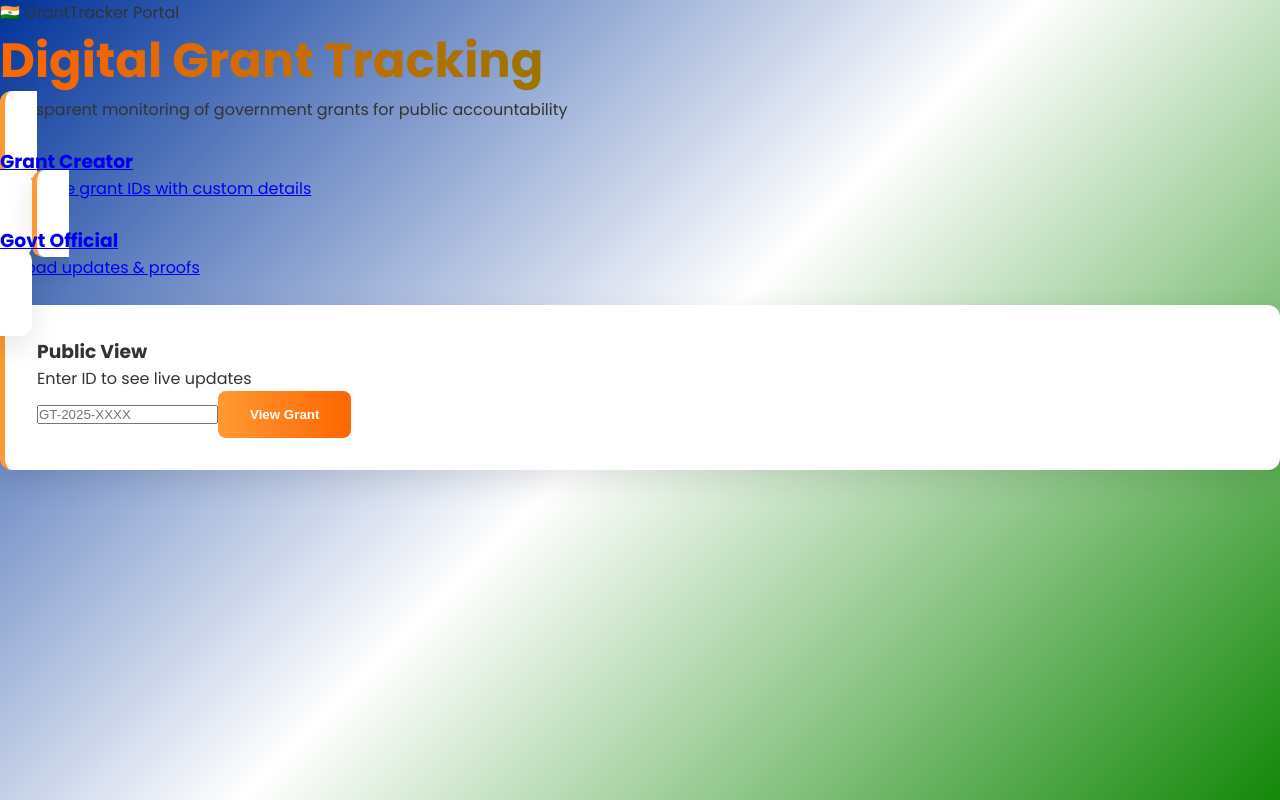
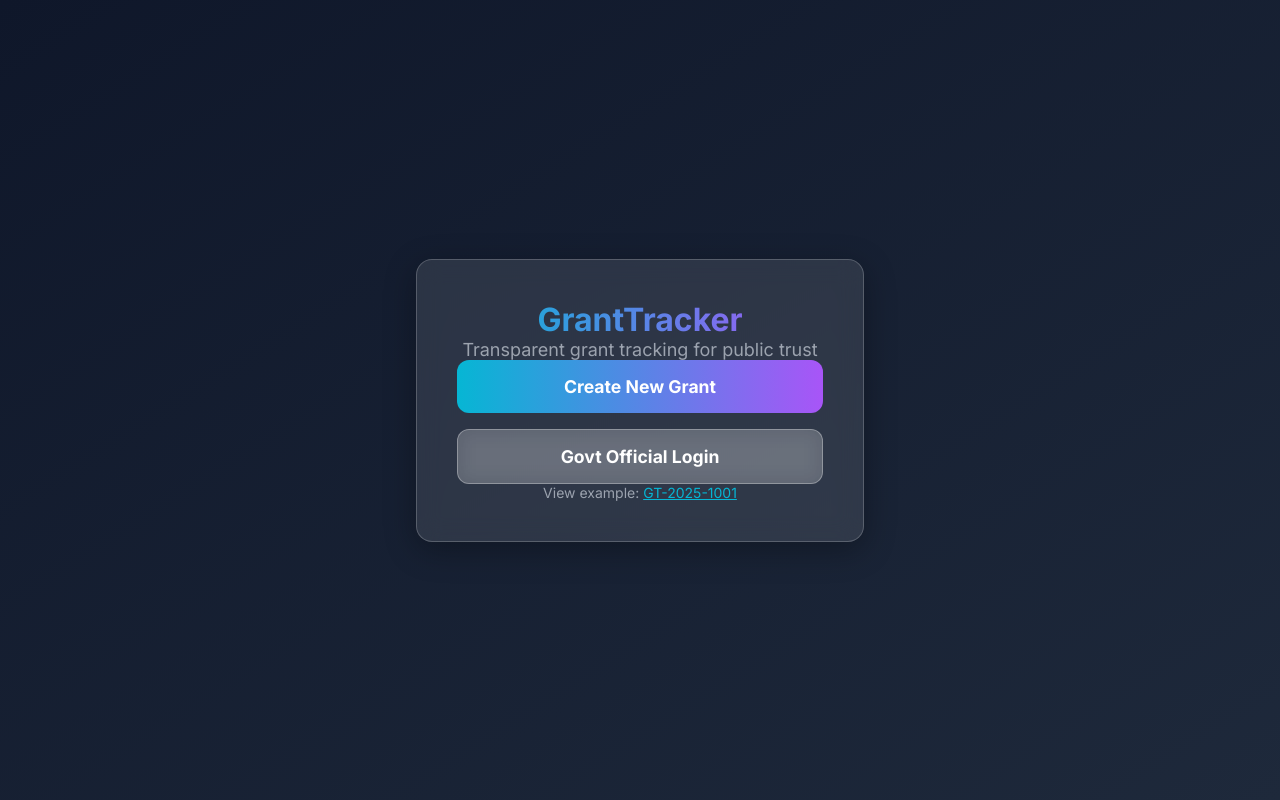
Before and after one commit to mamothai/grant-tracker-frontend, a React (Vite) app: page / in a window 1280 px wide. Built offline with nearby package versions, Linux system fonts and the light colour scheme.

Commit message:
SWITCHED TO PURE CSS — NO TAILWIND, NO WARNINGS

```diff
--- a/src/App.jsx
+++ b/src/App.jsx
@@ -1,158 +1,39 @@
-import { Link, Routes, Route, useParams } from 'react-router-dom'
-import { useState, useEffect } from 'react'
+import { Link, Routes, Route } from 'react-router-dom'
+import CreateGrant from './createGrant.jsx'
+import PublicView from './PublicView.jsx'
+import GovLogin from './GovLogin.jsx'
+import GovDashboard from './GovDashboard.jsx'
 
-const App = () => {
+export default function App() {
   return (
     <div>
       <Routes>
-        <Route path="/" element={<Home />} />
-        <Route path="/creator-login" element={<CreatorLogin />} />
-        <Route path="/creator-dashboard" element={<CreatorDashboard />} />
+        <Route path="/" element={
+          <div className="flex-center">
+            <div className="glass max-w-md w-full text-center">
+              <h1 className="text-5xl font-bold mb-4 text-gradient">
+                GrantTracker
+              </h1>
+              <p className="text-gray text-lg mb-8">Transparent grant tracking for public trust</p>
+              <div className="space-y-4">
+                <Link to="/create" className="btn-primary">
+                  Create New Grant
+                </Link>
+                <Link to="/gov-login" className="btn-glass">
+                  Govt Official Login
+                </Link>
+              </div>
+              <p className="mt-8 text-sm text-gray">
+                View example: <Link to="/view/GT-2025-1001" className="text-cyan underline">GT-2025-1001</Link>
+              </p>
+            </div>
+          </div>
+        } />
+        <Route path="/create" element={<CreateGrant />} />
+        <Route path="/view/:id" element={<PublicView />} />
         <Route path="/gov-login" element={<GovLogin />} />
         <Route path="/gov-dashboard" element={<GovDashboard />} />
-        <Route path="/view/:id" element={<PublicView />} />
       </Routes>
     </div>
   )
 }
-
-// HOME PAGE — PROFESSIONAL GOVT LANDING
-const Home = () => (
-  <div className="min-h-screen flex flex-col justify-center items-center p-6">
-    <div className="text-center mb-12">
-      <div className="logo mb-4">🇮🇳 GrantTracker Portal</div>
-      <h1 className="text-hero mb-4">Digital Grant Tracking</h1>
-      <p className="text-xl text-gray-700 max-w-2xl mx-auto">Transparent monitoring of government grants for public accountability</p>
-    </div>
-    <div className="grid md:grid-cols-3 gap-6 max-w-4xl w-full">
-      <Link to="/creator-login" className="govt-card p-8 text-center">
-        <h3 className="text-2xl font-bold mb-4 text-navy">Grant Creator</h3>
-        <p>Generate grant IDs with custom details</p>
-      </Link>
-      <Link to="/gov-login" className="govt-card p-8 text-center">
-        <h3 className="text-2xl font-bold mb-4 text-green">Govt Official</h3>
-        <p>Upload updates & proofs</p>
-      </Link>
-      <div className="govt-card p-8 text-center">
-        <h3 className="text-2xl font-bold mb-4 text-orange-600">Public View</h3>
-        <p>Enter ID to see live updates</p>
-        <input placeholder="GT-2025-XXXX" className="mt-4 w-full p-3 border rounded" id="public-id" />
-        <button className="mt-4 btn-saffron w-full" onClick={() => {
-          const id = document.getElementById('public-id').value || 'GT-2025-1001'
-          window.location.href = `/view/${id}`
-        }}>View Grant</button>
-      </div>
-    </div>
-  </div>
-)
-
-// CREATOR LOGIN
-const CreatorLogin = () => {
-  const [email, setEmail] = useState('')
-  const [pass, setPass] = useState('')
-  const navigate = useNavigate()
-
-  const login = () => {
-    if (email === 'arm.official168@gmail.com' && pass === 'Grant123!') {
-      localStorage.setItem('creatorAuth', 'true')
-      navigate('/creator-dashboard')
-    } else alert('Invalid: arm.official168@gmail.com / Grant123!')
-  }
-
-  return (
-    <div className="min-h-screen flex items-center justify-center p-6">
-      <div className="govt-card w-full max-w-md">
-        <h2 className="text-3xl font-bold mb-8 text-center text-navy">Creator Login</h2>
-        <input type="email" placeholder="Email" value={email} onChange={e => setEmail(e.value)} className="w-full p-3 mb-4 border rounded-lg" />
-        <input type="password" placeholder="Password" value={pass} onChange={e => setPass(e.value)} className="w-full p-3 mb-6 border rounded-lg" />
-        <button className="btn-navy w-full" onClick={login}>Login</button>
-        <p className="mt-4 text-center text-sm text-gray-600">arm.official168@gmail.com / Grant123!</p>
-      </div>
-    </div>
-  )
-}
-
-// CREATOR DASHBOARD — CUSTOM GRANT FORM
-const CreatorDashboard = () => {
-  const [title, setTitle] = useState('')
-  const [amount, setAmount] = useState('')
-  const [field, setField] = useState('')
-  const navigate = useNavigate()
-
-  const createGrant = () => {
-    const id = `GT-2025-${Math.floor(1000 + Math.random() * 9000)}`
-    const grant = { id, title, amount: parseInt(amount), field, updates: [], creator: 'arm.official168@gmail.com' }
-    const grants = JSON.parse(localStorage.getItem('grants') || '[]')
-    grants.push(grant)
-    localStorage.setItem('grants', JSON.stringify(grants))
-    navigate(`/view/${id}`)
-  }
-
-  if (localStorage.getItem('creatorAuth') !== 'true') return <Navigate to="/creator-login" />
-
-  return (
-    <div className="min-h-screen p-6">
-      <div className="max-w-2xl mx-auto">
-        <div className="govt-card mb-8">
-          <h2 className="text-3xl font-bold text-navy mb-6">Create New Grant</h2>
-          <input placeholder="Grant Title" value={title} onChange={e => setTitle(e.target.value)} className="w-full p-3 mb-4 border rounded-lg" />
-          <input type="number" placeholder="Amount (₹)" value={amount} onChange={e => setAmount(e.target.value)} className="w-full p-3 mb-4 border rounded-lg" />
-          <input placeholder="Field/Area (e.g. Education, Health)" value={field} onChange={e => setField(e.target.value)} className="w-full p-3 mb-6 border rounded-lg" />
-          <button className="btn-saffron w-full" onClick={createGrant}>Generate Grant ID</button>
-        </div>
-      </div>
-    </div>
-  )
-}
-
-// GOV LOGIN & DASHBOARD (UPDATED FOR CUSTOM FIELDS)
-const GovLogin = () => {
-  // Same as before, but update navigate to '/gov-dashboard'
-  // ... (use previous code)
-}
-
-// GOV DASHBOARD (UPDATED)
-const GovDashboard = () => {
-  // Same, but load grants from localStorage for validation
-  // ... (use previous code)
-}
-
-// PUBLIC VIEW (UPDATED FOR CUSTOM FIELDS)
-const PublicView = () => {
-  const { id } = useParams()
-  const [grant, setGrant] = useState(null)
-
-  useEffect(() => {
-    const grants = JSON.parse(localStorage.getItem('grants') || '[]')
-    const found = grants.find(g => g.id === id)
-    setGrant(found || { error: true })
-  }, [id])
-
-  if (!grant) return <div>Loading...</div>
-  if (grant.error) return <div>Grant not found</div>
-
-  return (
-    <div className="min-h-screen p-6">
-      <div className="max-w-4xl mx-auto">
-        <div className="govt-card mb-8 text-center">
-          <h1 className="text-4xl font-bold mb-2 text-navy">Grant ID: {grant.id}</h1>
-          <p className="text-3xl text-green-600">₹{grant.amount?.toLocaleString()}</p>
-          <p className="text-xl text-gray-700 mt-2">Field: {grant.field}</p>
-          <p className="text-sm text-gray-500">Created by: {grant.creator}</p>
-        </div>
-        <div className="govt-card">
-          <h2 className="text-2xl font-bold mb-6 text-navy">Updates</h2>
-          {grant.updates.length ? grant.updates.map((u, i) => (
-            <div key={i} className="border-t pt-4">
-              <p className="font-bold">{u.title}</p>
-              <p className="text-sm text-gray-600">{u.date}</p>
-              {u.image && <img src={u.image} className="mt-2 rounded max-w-md" />}
-            </div>
-          )) : <p>No updates yet</p>}
-        </div>
-      </div>
-    </div>
-  )
-}
-
-export default App
--- a/src/index.css
+++ b/src/index.css
@@ -1,37 +1,100 @@
-@import url('https://fonts.googleapis.com/css2?family=Poppins:wght@400;500;600;700&display=swap');
+/* ===== FULL CSS — NO TAILWIND, NO WARNINGS ===== */
 
-* { margin: 0; padding: 0; box-sizing: border-box; }
-body {
-  font-family: 'Poppins', sans-serif;
-  background: linear-gradient(135deg, #003399 0%, #ffffff 50%, #138808 100%);
-  color: #333;
+@import url('https://fonts.googleapis.com/css2?family=Inter:wght@400;600;700;800&display=swap');
+
+* {
+  margin: 0;
+  padding: 0;
+  box-sizing: border-box;
+}
+
+html, body {
+  height: 100%;
+  font-family: 'Inter', -apple-system, BlinkMacSystemFont, 'Segoe UI', Roboto, sans-serif;
+  background: linear-gradient(to bottom right, #0f172a, #1e293b);
+  color: white;
   min-height: 100vh;
 }
-.govt-card {
-  background: white;
-  border-radius: 12px;
-  box-shadow: 0 10px 30px rgba(0,0,0,0.1);
-  padding: 2rem;
-  border-left: 5px solid #ff9933;
+
+#root {
+  min-height: 100vh;
 }
-.btn-saffron {
-  background: linear-gradient(to right, #ff9933, #ff6600);
-  color: white;
-  border: none;
-  padding: 1rem 2rem;
-  border-radius: 8px;
-  font-weight: 600;
-  cursor: pointer;
-  transition: all 0.3s;
+
+/* Glass Card */
+.glass {
+  background: rgba(255, 255, 255, 0.1);
+  backdrop-filter: blur(12px);
+  -webkit-backdrop-filter: blur(12px);
+  border: 1px solid rgba(255, 255, 255, 0.2);
+  border-radius: 16px;
+  box-shadow: 0 8px 32px rgba(0, 0, 0, 0.3);
+  padding: 2.5rem;
 }
-.btn-saffron:hover { transform: translateY(-2px); box-shadow: 0 5px 15px rgba(255,153,51,0.4); }
-.btn-green { background: #138808; color: white; }
-.btn-navy { background: #003399; color: white; }
-.text-hero {
-  font-size: 3rem;
-  font-weight: 700;
-  background: linear-gradient(to right, #ff6600, #138808);
+
+/* Gradient Text */
+.text-gradient {
+  background: linear-gradient(to right, #06b6d4, #a855f7);
   -webkit-background-clip: text;
   -webkit-text-fill-color: transparent;
-  background-clip: text;   /* ← ADDED THIS */
+  background-clip: text;
 }
+
+/* Buttons */
+.btn-primary {
+  display: block;
+  width: 100%;
+  padding: 1rem;
+  font-weight: bold;
+  font-size: 1.1rem;
+  text-align: center;
+  border-radius: 12px;
+  background: linear-gradient(to right, #06b6d4, #a855f7);
+  color: white;
+  text-decoration: none;
+  transition: transform 0.2s;
+}
+
+.btn-primary:hover {
+  transform: scale(1.05);
+}
+
+.btn-glass {
+  display: block;
+  width: 100%;
+  padding: 1rem;
+  font-weight: bold;
+  font-size: 1.1rem;
+  text-align: center;
+  border-radius: 12px;
+  background: rgba(255, 255, 255, 0.2);
+  backdrop-filter: blur(10px);
+  border: 1px solid rgba(255, 255, 255, 0.3);
+  color: white;
+  text-decoration: none;
+  transition: transform 0.2s;
+}
+
+.btn-glass:hover {
+  transform: scale(1.05);
+}
+
+/* Text */
+.text-lg { font-size: 1.125rem; }
+.text-sm { font-size: 0.875rem; }
+.text-gray { color: #9ca3af; }
+.text-cyan { color: #06b6d4; }
+
+/* Layout */
+.flex-center {
+  display: flex;
+  align-items: center;
+  justify-content: center;
+  min-height: 100vh;
+  padding: 1.5rem;
+}
+
+.space-y-4 > * + * { margin-top: 1rem; }
+.space-y-6 > * + * { margin-top: 1.5rem; }
+.max-w-md { max-width: 28rem; }
+.w-full { width: 100%; }
+.text-center { text-align: center; }
```
